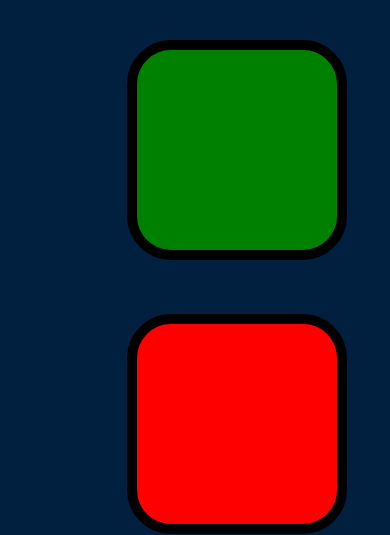
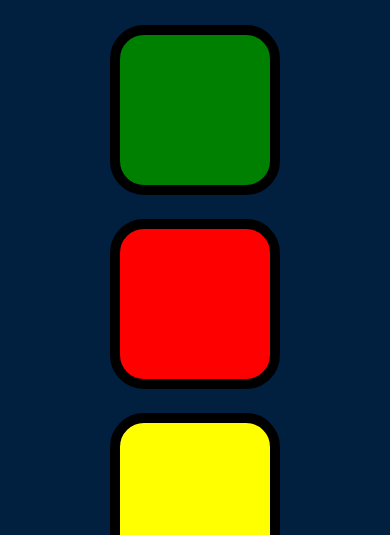
Before and after one commit to sudharshanrohit45/Sudharshan-s-Simon-Game, a plain HTML site: page index.html in a window 390 px wide. Shown: the part 310-845 px from the top of the page. Drawn offline with nearby package versions, Linux system fonts and the light colour scheme.

Commit message:
Update styles.css

```diff
--- a/styles.css
+++ b/styles.css
@@ -51,3 +51,16 @@
   box-shadow: 0 0 20px white;
   background-color: grey;
 }
+
+@media (max-width: 600px) {
+  .container {
+    width: 100%;
+  }
+
+  .btn {
+    width: 40%;
+    height: auto;
+    aspect-ratio: 1 / 1;
+    margin: 10px;
+  }
+}
```
